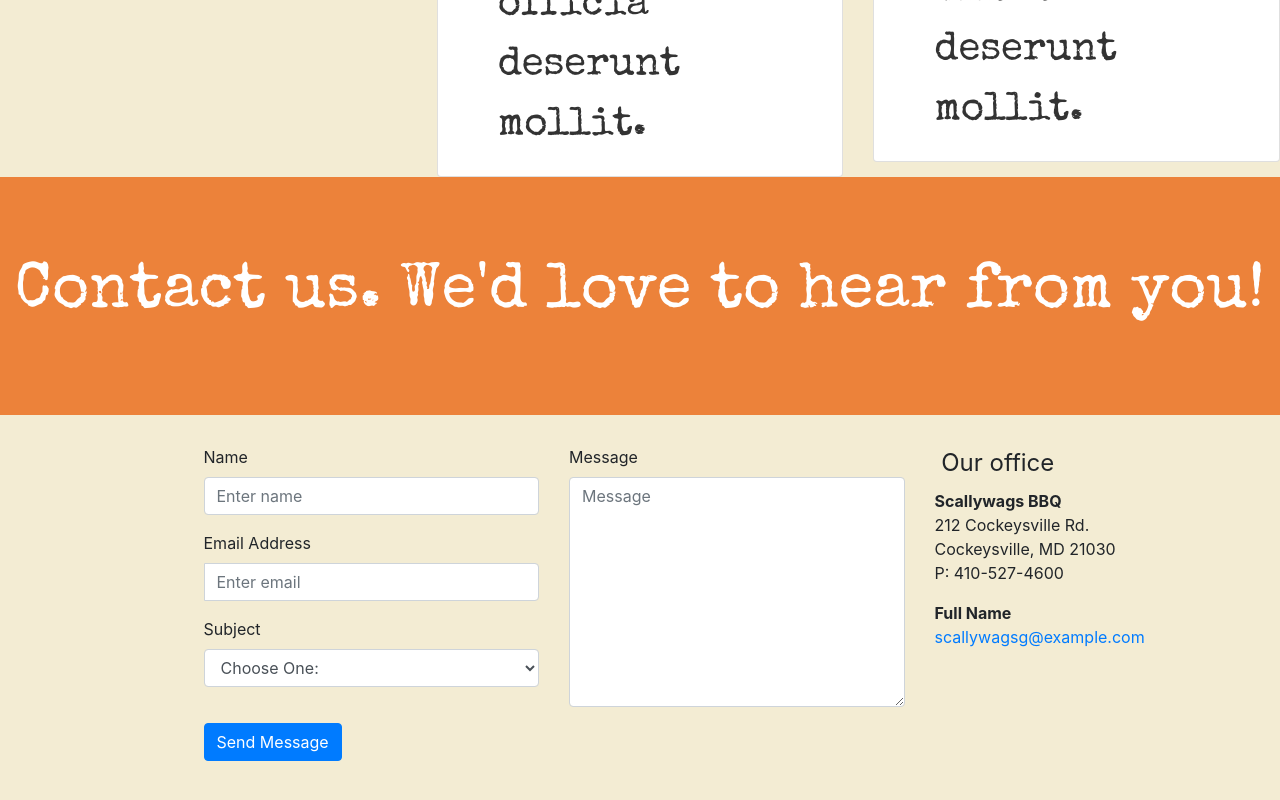
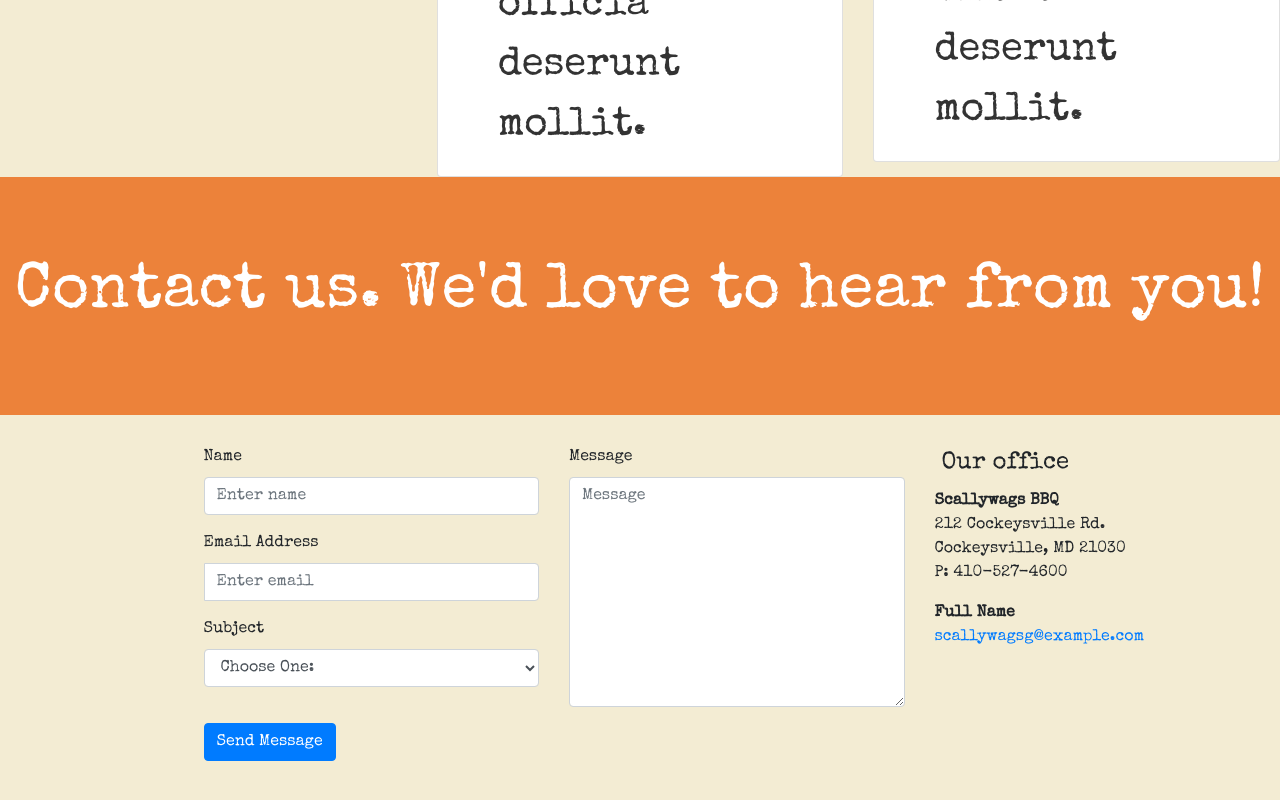
Before and after one commit to mhouk2982/Scallywags-BBQ-Design, a plain HTML site: page index.html in a window 1280 px wide. Shown: the part 7804-8604 px from the top of the page. Drawn offline with nearby package versions, Linux system fonts and the light colour scheme; a script that the page names is missing; some icons are missing.

Commit message:
Update styles.css

```diff
--- a/styles.css
+++ b/styles.css
@@ -230,6 +230,7 @@ background-color: #ec823a;
 
 .contact-form{
   background-color: #f3ecd3;
+  font-family: 'Special Elite', cursive;
   float: left;
   margin-left: 2%;
   width: 100%;
```
